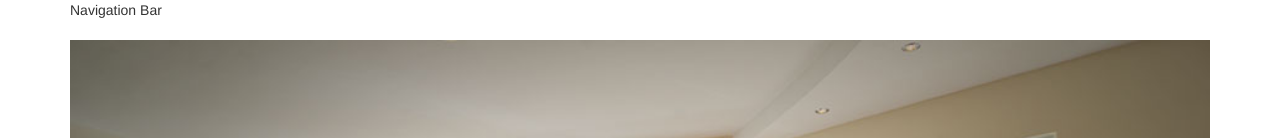
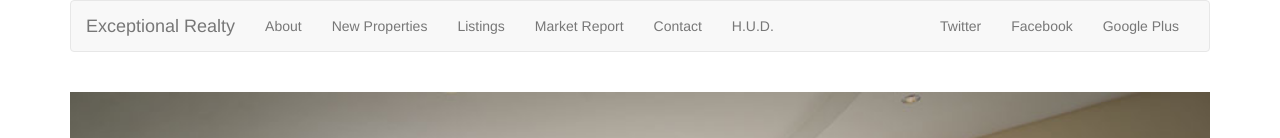
Before and after one commit to natgit8/exceptional-realty-bootstrapped, a plain HTML site: page index.html in a window 1280 px wide. Shown: the top 138 px of the page. Drawn offline with nearby package versions, Linux system fonts and the light colour scheme.

Commit message:
finish navbar

```diff
--- a/index.html
+++ b/index.html
@@ -25,7 +25,39 @@
 
       <div class="row">
         <div class="col-sm-12">
-          Navigation Bar
+          <nav class="navbar navbar-default"> <!--NAV BAR -->
+            <div class="container-fluid">
+              <!-- Brand and toggle get grouped for better mobile display -->
+              <div class="navbar-header">
+                <button type="button" class="navbar-toggle collapsed" data-toggle="collapse" data-target="#bs-example-navbar-collapse-1" aria-expanded="false">
+                  <span class="sr-only">Toggle navigation</span>
+                  <span class="icon-bar"></span>
+                  <span class="icon-bar"></span>
+                  <span class="icon-bar"></span>
+                </button>
+                <a class="navbar-brand" href="#">Exceptional Realty</a>
+              </div>
+
+              <!-- Collect the nav links, forms, and other content for toggling -->
+              <div class="collapse navbar-collapse"     id="bs-example-navbar-collapse-1">
+                <ul class="nav navbar-nav">
+                  <li><a href="#">About</a></li>
+                  <li><a href="#">New Properties</a></li>
+                  <li><a href="#">Listings</a></li>
+                  <li><a href="#">Market Report</a></li>
+                  <li><a href="#">Contact</a></li>
+                  <li><a href="#" target="_blank">H.U.D.</a></li>
+                </ul>
+                <!-- main nav links -->
+                <ul class="nav navbar-nav navbar-right">
+                  <li><a class="twit" href="#" title="Twitter">Twitter</a></li>
+                  <li><a class="fbook" href="#" title="Facebook">Facebook</a></li>
+                  <li><a class="gplus" href="#" title="Google Plus">Google Plus</a></li>
+                </ul>
+                <!-- social nav links -->
+              </div><!-- /.navbar-collapse -->
+            </div><!-- /.container-fluid -->
+          </nav>
         </div>
       </div>
 
```
